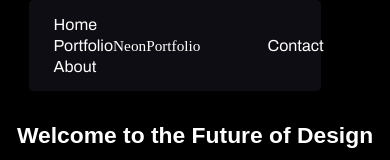
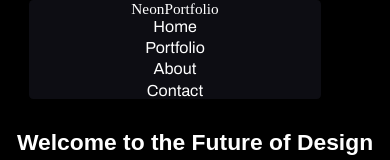
Before and after one commit to Anugra07/projects-, a plain HTML site: page index.html in a window 390 px wide. Shown: the top 160 px of the page. Drawn offline with Linux system fonts and the light colour scheme; a web font is replaced by a local one.

Commit message:
end game

```diff
--- a/index.html
+++ b/index.html
@@ -17,6 +17,7 @@
                     <li>Home</li>
                     <li>Portfolio</li>
                     <li>About</li>
+                    <li id="contact">Contact</li>
                 </ul>
                 <div class="logo">NeonPortfolio</div>
                 <ul class="aloo_container aloo">
--- a/style.css
+++ b/style.css
@@ -11,6 +11,10 @@ body {
     border-bottom: 0.07vw solid black;
     width: 79.1vw;
     margin-left: 8.729vw;
+}
+
+#contact {
+    display: none;
 }
 
 .pura_container{
@@ -349,4 +353,24 @@ footer p {
         padding-left: 2vw;
         width: 100%;
     }
+    .logo {
+        margin: 0;
+    }
+    .pura_container {
+        flex-direction: column;
+    }
+    .aloo1 {
+        flex-direction: column;
+        margin: 0;
+        padding: 0;
+    }
+    #contact {
+        display: block;
+    }
+    .logo {
+        order: -1;
+    }
+    .aloo {
+        display: none;
+    }
 }
```
